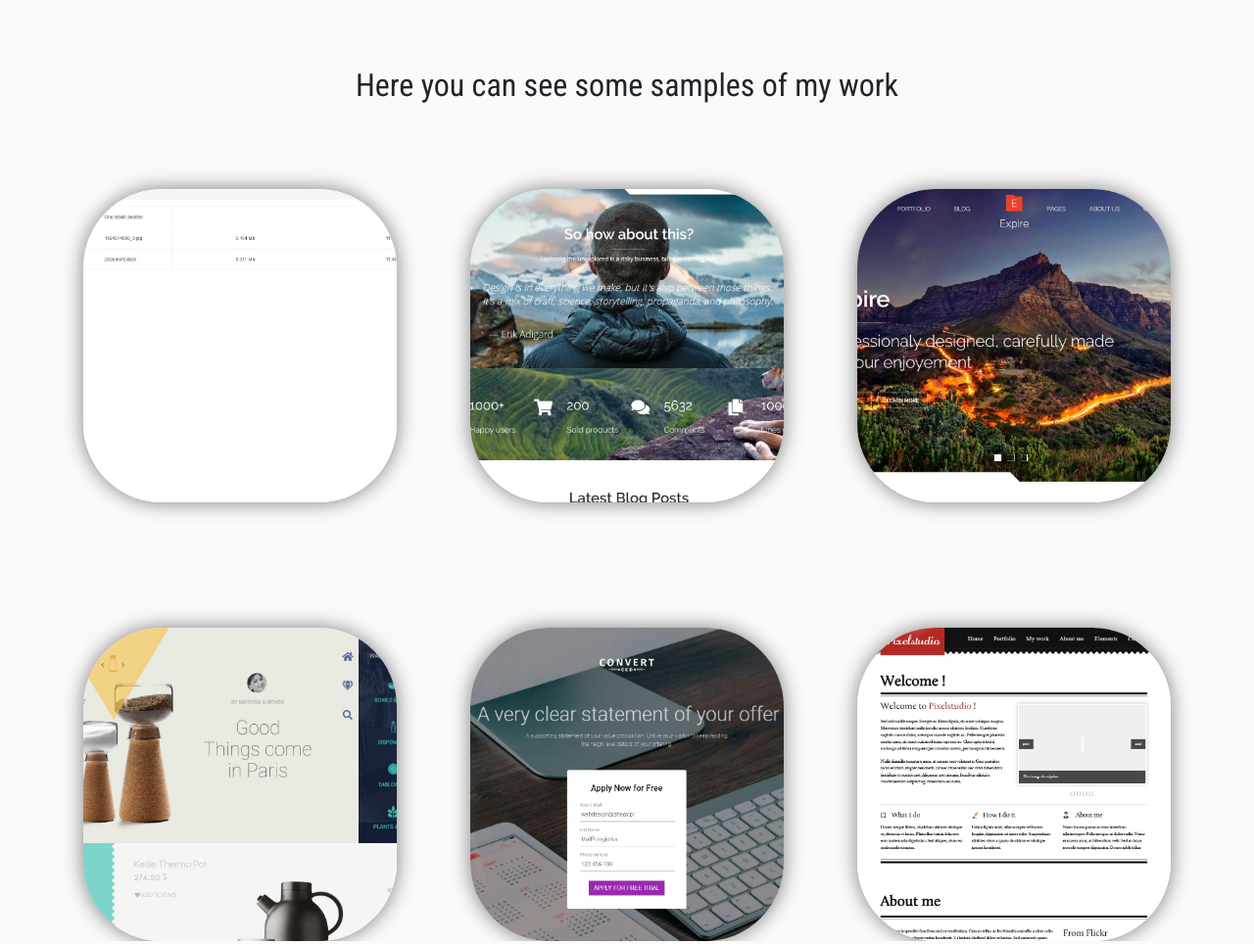
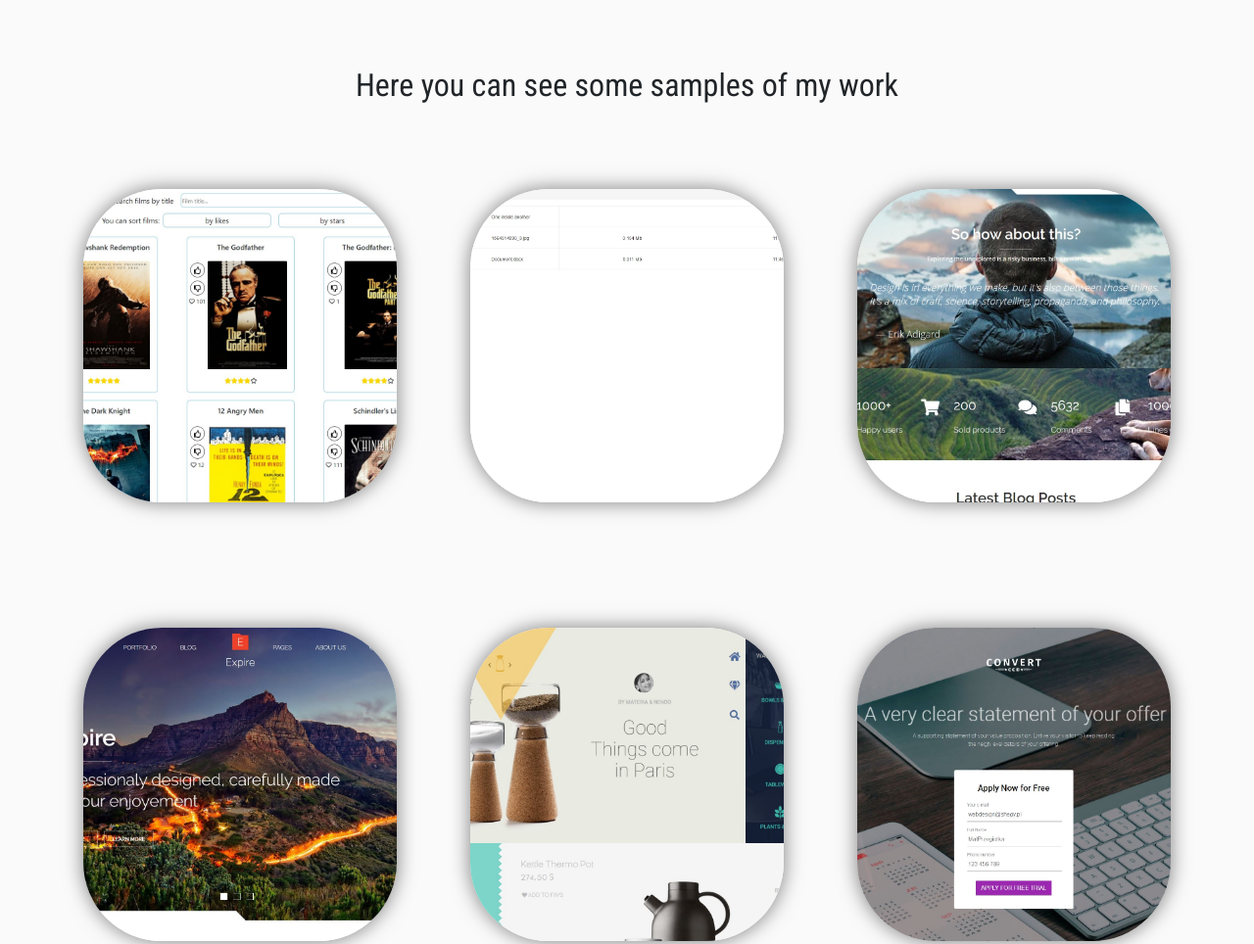
Before and after one commit to AnatoliiAA/AnatoliiAA.github.io, a plain HTML site: page index.html in a window 1280 px wide. Shown: the top 964 px of the page at 98% size. Drawn offline with nearby package versions, Linux system fonts and the light colour scheme.

Commit message:
added films-gallery work sample

```diff
--- a/index.html
+++ b/index.html
@@ -30,13 +30,32 @@
       <article class="portfolio">
         <div class="row"></div>
         <div class="portfolio__list">
+          <div class="portfolio__item" id="item7">
+            <a href="https://react-films-gallery.web.app/" class="portfolio__link"></a>
+            <div href="#" class="portfolio__inside" id="item1-hover">
+              <div class="portfolio__hover">
+                <h1 class="portfolio__description">Films gallery</h1>
+                <p class="portfolio__description-text">
+                  Films gallery created with React.js. You can search films by title, sort films by stars or by rating and also you can give likes or dislikes. (Beware that this app is using mocked data)
+                </p>
+                <div class="technologies portfolio__technologies">
+                  <p class="technologies__text">Technologies</p>
+                  <div class="technologies__links">
+                    <a href="#" class="technologies__link">JavaScript</a>
+                    <a href="#" class="technologies__link">React</a>
+                    <a href="#" class="technologies__link">CSS</a>
+                  </div>
+                </div>
+              </div>
+            </div>
+          </div>
           <div class="portfolio__item" id="item1">
             <a href="https://anatoliiaa.github.io/Dropbox%20API/" class="portfolio__link"></a>
             <div href="#" class="portfolio__inside" id="item1-hover">
               <div class="portfolio__hover">
                 <h1 class="portfolio__description">File explorer</h1>
                 <p class="portfolio__description-text">
-                  Simple file explorer using dropbox API
+                  File explorer using dropbox API. You can navigate through folders manualy or using breadcrumbs. Also you can download files.
                 </p>
                 <div class="technologies portfolio__technologies">
                   <p class="technologies__text">Technologies</p>
@@ -92,7 +111,7 @@
             <a href="https://anatoliiaa.github.io/Warehouse/" class="portfolio__link"></a>
             <div href="#" class="portfolio__inside" id="item4-hover">
               <div class="portfolio__hover">
-                <h1 class="portfolio__description">Warehouse</h1>
+                <h1 class="portfolio__description">Site created by using flexboxes</h1>
                 <p class="portfolio__description-text">
                   Site layout was created using flexboxes
                 </p>
--- a/js/index.js
+++ b/js/index.js
@@ -77,7 +77,7 @@ let hideTooltipOnLeave = function (e) {
     }
 }
 
-for (let i = 1; i < 7; i++) {
+for (let i = 1; i < 8; i++) {
     let item = document.getElementById(`item${i}`);
     item.onmouseenter = showTooltipOnEnter;
     item.onmouseleave = hideTooltipOnLeave;
--- a/scss/_styles.scss
+++ b/scss/_styles.scss
@@ -83,12 +83,12 @@ body {
   &__description {
     text-align: center;
     color: black;
-    font-size: 20px;
+    font-size: 32px;
   }
   &__description-text {
     width: 80%;
     margin: 0 auto 0 auto;
-    font-size: 16px;
+    font-size: 22px;
   }
 }
 
```
Also changed, not shown: css/main.css, img/portfolio8.jpg (added).
